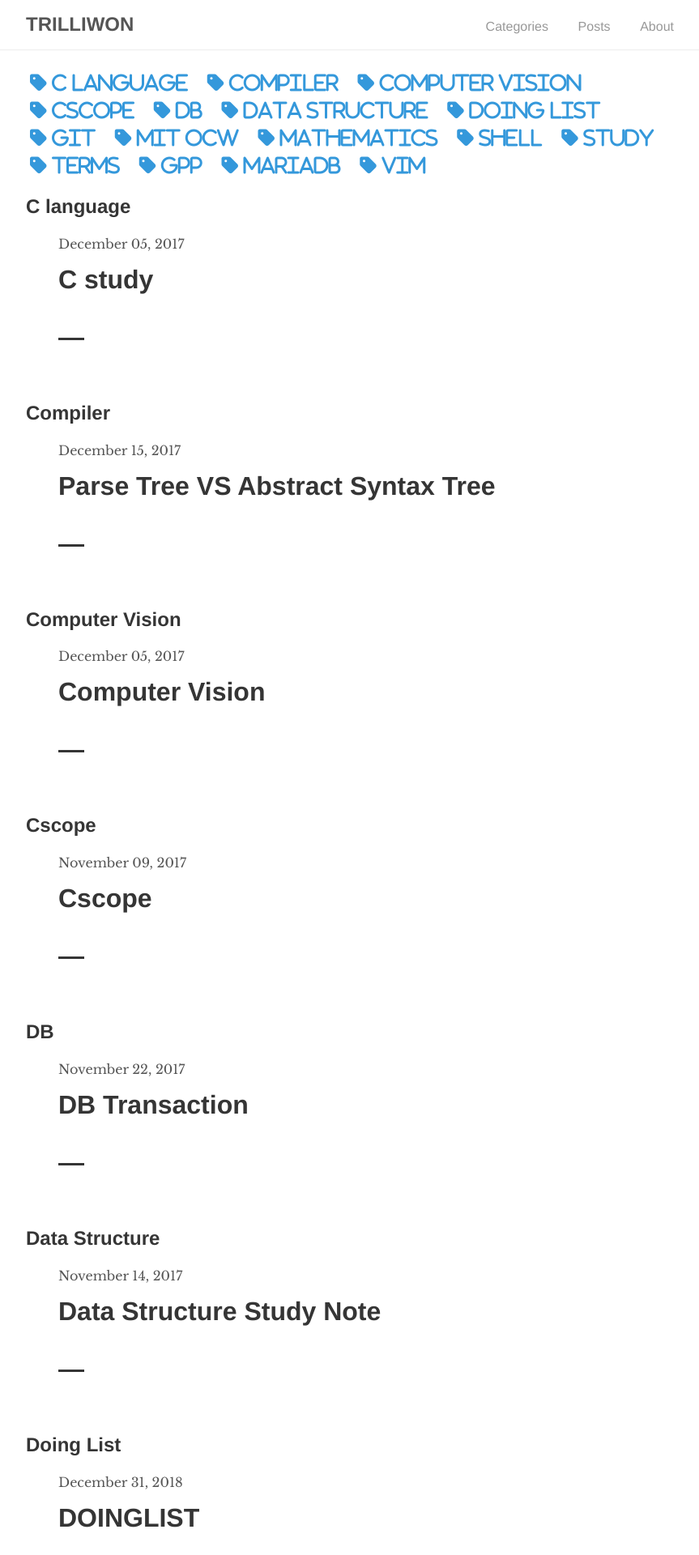
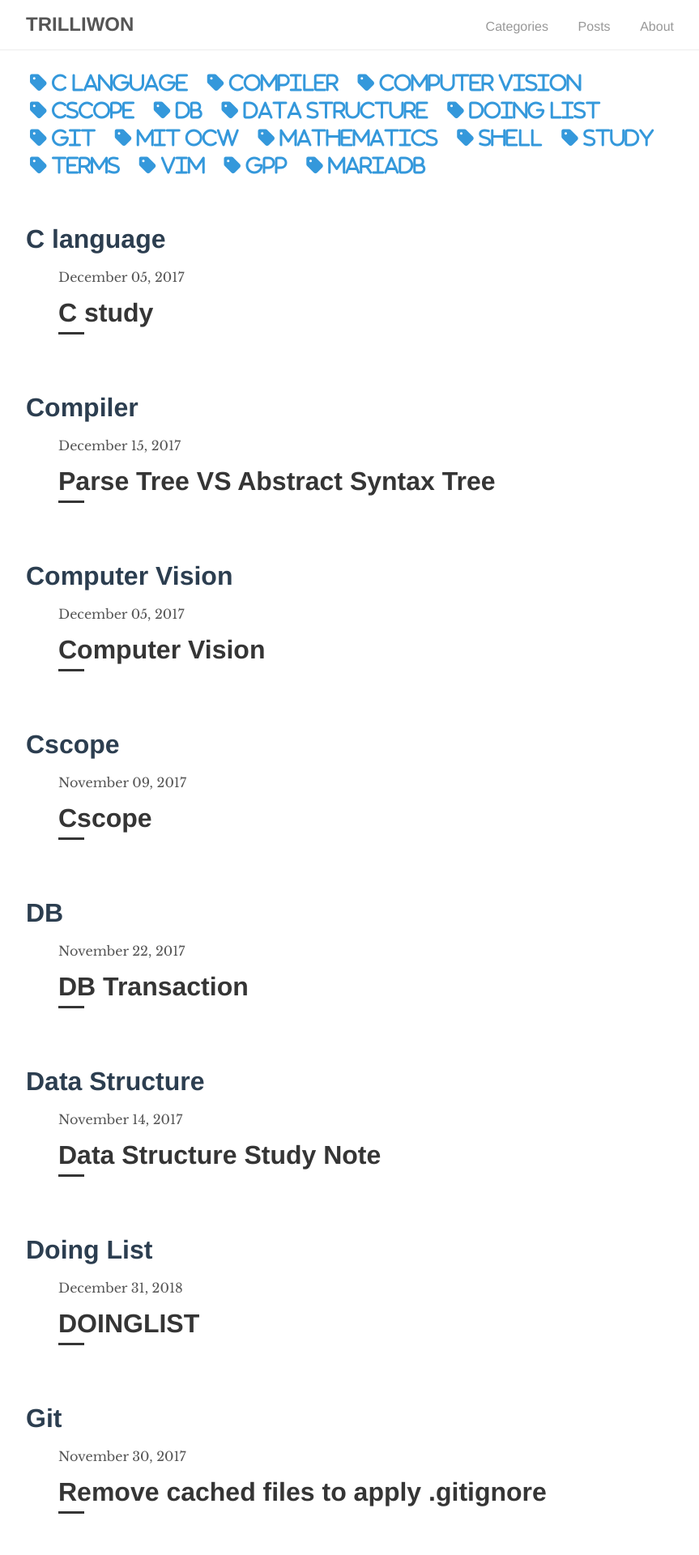
Before and after one commit to trilliwon/ABL, a Jekyll site: the page built from category.html, in a window 1280 px wide. Shown: the top 1920 px of the page at 81% size, without its empty margins (208-1071 px from the left). Built offline with Jekyll 4.4.1, drawn with Linux system fonts in a browser that asks for light colours; nearby versions of some CDN libraries; some of the changed text lies outside the part shown.

Commit message:
Sun Dec 24 20:13:30 KST 2017

```diff
--- a/_layouts/post.html
+++ b/_layouts/post.html
@@ -19,9 +19,9 @@
 
   <h1 class="post-title">{{ page.title }}</h1>
   <div class="post-line"></div>
+  {{ content }}
+  <br>
   <h2><a href="{{ site.baseurl }}/category/#{{ page.category }}" class="fa fa-tag"> {{ page.category }}</a></h2>
-  {{ content }}
-
 </div>
 
 <div class="pagination">
--- a/_sass/_category.scss
+++ b/_sass/_category.scss
@@ -11,4 +11,13 @@
     font-size: 1.5rem;
   	color: $grey-1;
   }
+
+  &-title {
+    color: $midnight-blue;
+    display: block;
+    font-family: $sans-font;
+    font-size: 2rem;
+    font-weight: 700;
+    margin: .5rem 0;
+  }
 }
--- a/category.html
+++ b/category.html
@@ -29,18 +29,17 @@
 		<a href="#{{ category | slugify }}" class="fa fa-tag"> {{ category }}</a>&nbsp;&nbsp;
 	{% endfor %}
 </div>
-
+<br><br>
 <div class="catalogue">
 {% for category in categories %}
-<h2 id="{{ category | slugify }}">{{ category }}</h2>
+<h2 id="{{ category | slugify }}" class="category-title" >{{ category }}</h2>
 <ul>
 	{% for post in site.posts %}
 	{% if post.categories contains category %}
-	<div>
+	<div class="catalogue">
 		<time datetime="{{ post.date }}"> {{ post.date | date: "%B %d, %Y" }}</time>
 		<br>
 		<a href="{{ post.url | prepend: site.baseurl }}" class="catalogue-title">{{ post.title }}
-		<br>
 		<br>
 		<div class="catalogue-line"></div>
 		</a>
```
Also changed, not shown: _posts/2017-11-19-vim-howto.md (+1 -1 lines).
